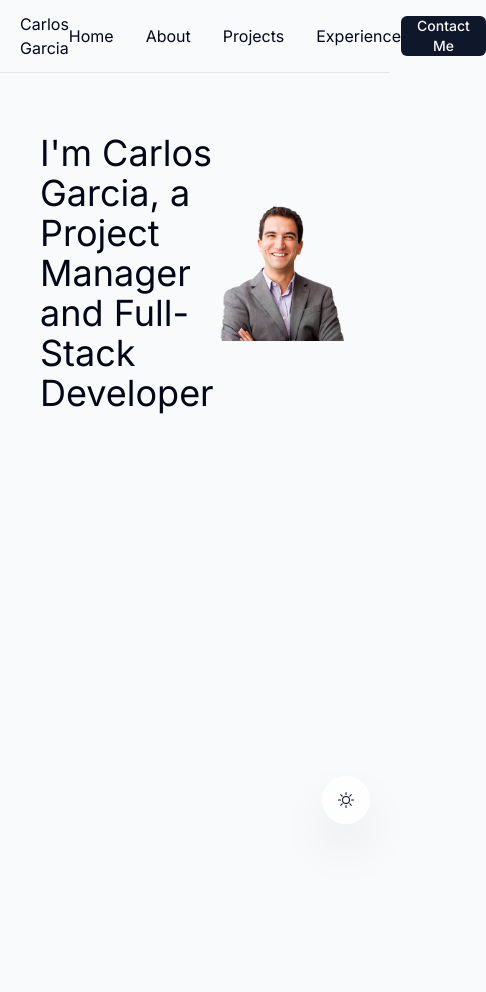
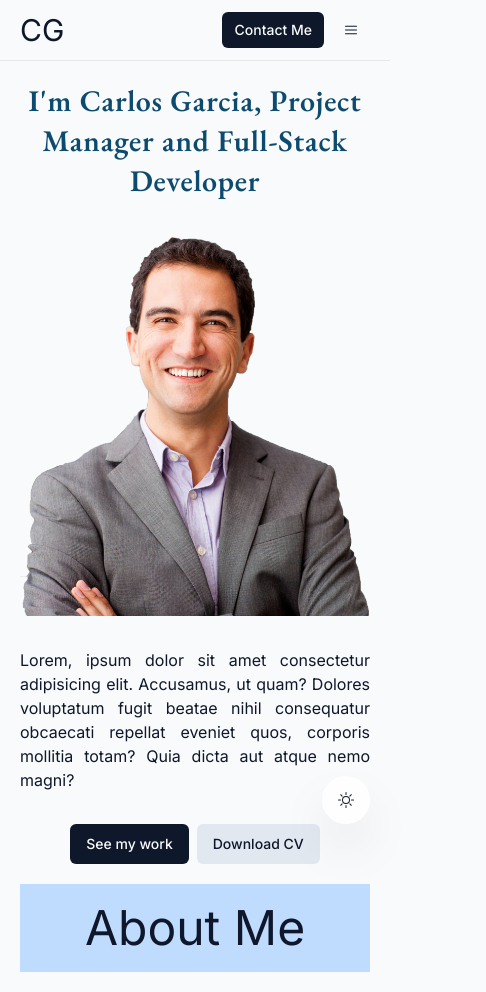
Before and after one commit to carlossgarcia95/personal-portfolio, a Next.js app: page / in a window 390 px wide. Shown: the whole page, 486 px wide, since content can reach past the window. Before the commit the page ends 844 px from the top, so only its background shows below. Built offline with nearby package versions, Linux system fonts and the light colour scheme.

Commit message:
Add MobileMenu, doanloadable resume.

```diff
--- /dev/null
+++ b/app/components/about.tsx
@@ -0,0 +1,13 @@
+import React from "react";
+
+const About = () => {
+  return (
+    <section id="about" className="bg-blue-200">
+      <div className="py-5 flex justify-center mx-auto center">
+        <h2 className="text-5xl">About Me</h2>
+      </div>
+    </section>
+  );
+};
+
+export default About;
--- a/app/components/hero.tsx
+++ b/app/components/hero.tsx
@@ -1,22 +1,52 @@
 import React from "react";
 import Image from "next/image";
+import { Button, buttonVariants } from "./ui/button";
+import { eb_garamond, teko } from "./ui/fonts";
+import Link from "next/link";
 
 const Hero = () => {
   return (
     <section id="hero">
-      <div className="flex justify-between items-center p-10">
-        <div className="flex-1 max-w-lg">
-          <h1 className="text-4xl">
-            I'm Carlos Garcia, a Project Manager and Full-Stack Developer
+      <div className="flex flex-col md:flex-row justify-between items-center">
+        <div className="flex-1 max-w-xl space-y-8">
+          <h1
+            className={`${eb_garamond.className} text-sky-900 dark:text-slate-50 text-center md:text-left text-3xl sm:text-4xl lg:text-5xl xl:text-6xl leading-10 sm:leading-[3rem] lg:leading-[4rem] xl:leading-[4.5rem] font-semibold md:font-bold tracking-wide`}
+          >
+            I'm Carlos Garcia, Project Manager and Full-Stack Developer
           </h1>
+          <div className="flex justify-center md:hidden">
+            <Image
+              src="/person-transparent.png"
+              alt="Carlos Garcia image"
+              width={450}
+              height={450}
+              className="self-center"
+            />
+          </div>
+          <p className="text-justify">
+            Lorem, ipsum dolor sit amet consectetur adipisicing elit. Accusamus,
+            ut quam? Dolores voluptatum fugit beatae nihil consequatur obcaecati
+            repellat eveniet quos, corporis mollitia totam? Quia dicta aut atque
+            nemo magni?
+          </p>
+          <div className="flex gap-2 justify-center md:justify-start pb-5">
+            <Button>See my work</Button>
+            <a
+              href="/Resume-carlos-garcia.pdf"
+              className={buttonVariants({ variant: "secondary" })}
+              download
+            >
+              Download CV
+            </a>
+          </div>
         </div>
 
-        <div className="relative aspect-square flex-1 max-w-2xl">
+        <div className="hidden relative aspect-square flex-1 max-w-2xl md:block">
           <Image
             src="/person-transparent.png"
             alt="Carlos Garcia image"
             fill
-            className="object-contain"
+            className="object-contain pt-5"
           />
         </div>
       </div>
--- /dev/null
+++ b/app/components/mobile-menu.tsx
@@ -0,0 +1,44 @@
+"use client";
+
+import {
+  Sheet,
+  SheetClose,
+  SheetContent,
+  SheetDescription,
+  SheetFooter,
+  SheetHeader,
+  SheetTitle,
+  SheetTrigger,
+} from "@/app/components/ui/sheet";
+import { RxHamburgerMenu } from "react-icons/rx";
+import { Button } from "./ui/button";
+
+const MobileMenu = () => {
+  return (
+    <Sheet>
+      <SheetTrigger asChild>
+        <Button variant={"ghost"} size={"sm"} className="block md:hidden">
+          <RxHamburgerMenu />
+        </Button>
+      </SheetTrigger>
+      <SheetContent>
+        <SheetHeader>
+          <SheetTitle>Edit profile</SheetTitle>
+          <SheetDescription>
+            Make changes to your profile here. Click save when you're done.
+          </SheetDescription>
+        </SheetHeader>
+        <div className="grid gap-4 py-4">
+          <div className="grid grid-cols-4 items-center gap-4"></div>
+        </div>
+        <SheetFooter>
+          <SheetClose asChild>
+            <Button type="submit">Save changes</Button>
+          </SheetClose>
+        </SheetFooter>
+      </SheetContent>
+    </Sheet>
+  );
+};
+
+export default MobileMenu;
--- a/app/components/navbar.tsx
+++ b/app/components/navbar.tsx
@@ -1,5 +1,5 @@
 import Link from "next/link";
-import React from "react";
+import MobileMenu from "./mobile-menu";
 import { Button } from "./ui/button";
 
 type Navlink = {
@@ -15,15 +15,20 @@ const navbar = () => {
     { text: "Experience", href: "/#experience" },
   ];
   return (
-    <nav className="border-b mb-5 px-5 py-3">
-      <div className="flex justify-between items-center">
-        <Link href="/">Carlos Garcia</Link>
-        <div className="flex justify-end gap-8">
+    <nav className="sticky border-b px-5 py-3">
+      <div className="flex max-w-7xl mx-auto justify-between items-center">
+        <Link href="/" className="text-3xl font-normal">
+          CG
+        </Link>
+        <div className="hidden md:flex justify-end gap-8 text-xz">
           {navLinks.map((link) => (
-            <Link href={link.href}>{link.text}</Link>
+            <Link className="text-slate-700 hover:text-sky-600 transition" href={link.href}>{link.text}</Link>
           ))}
         </div>
-        <Button>Contact Me</Button>
+        <div className="flex items-center gap-2">
+          <Button size={"sm"}>Contact Me</Button>
+          <MobileMenu />
+        </div>
       </div>
     </nav>
   );
--- a/app/components/ui/button.tsx
+++ b/app/components/ui/button.tsx
@@ -15,7 +15,7 @@ const buttonVariants = cva(
         outline:
           "border border-slate-200 bg-white hover:bg-slate-100 hover:text-slate-900 dark:border-slate-800 dark:bg-slate-950 dark:hover:bg-slate-800 dark:hover:text-slate-50",
         secondary:
-          "bg-slate-100 text-slate-900 hover:bg-slate-100/80 dark:bg-slate-800 dark:text-slate-50 dark:hover:bg-slate-800/80",
+          "bg-slate-200 text-slate-900 hover:bg-slate-200/80 dark:bg-slate-800 dark:text-slate-50 dark:hover:bg-slate-800/80",
         ghost: "hover:bg-slate-100 hover:text-slate-900 dark:hover:bg-slate-800 dark:hover:text-slate-50",
         link: "text-slate-900 underline-offset-4 hover:underline dark:text-slate-50",
       },
--- /dev/null
+++ b/app/components/ui/fonts.ts
@@ -0,0 +1,13 @@
+import { Inter, Teko, EB_Garamond } from "next/font/google";
+
+export const inter = Inter({ subsets: ["latin"] });
+
+export const teko = Teko({
+  weight: ["300"],
+  subsets: ["latin"],
+});
+
+export const eb_garamond = EB_Garamond({
+  weight: ["400", "500", "600", "700", "800"],
+  subsets: ["latin"],
+});
--- /dev/null
+++ b/app/components/ui/sheet.tsx
@@ -0,0 +1,146 @@
+"use client"
+
+import * as React from "react"
+import * as SheetPrimitive from "@radix-ui/react-dialog"
+import { cva, type VariantProps } from "class-variance-authority"
+import { X } from "lucide-react"
+
+import { cn } from "@/lib/utils"
+
+const Sheet = SheetPrimitive.Root
+
+const SheetTrigger = SheetPrimitive.Trigger
+
+const SheetClose = SheetPrimitive.Close
+
+const SheetPortal = ({
+  className,
+  ...props
+}: SheetPrimitive.DialogPortalProps) => (
+  <SheetPrimitive.Portal className={cn(className)} {...props} />
+)
+SheetPortal.displayName = SheetPrimitive.Portal.displayName
+
+const SheetOverlay = React.forwardRef<
+  React.ElementRef<typeof SheetPrimitive.Overlay>,
+  React.ComponentPropsWithoutRef<typeof SheetPrimitive.Overlay>
+>(({ className, ...props }, ref) => (
+  <SheetPrimitive.Overlay
+    className={cn(
+      "fixed inset-0 z-50 bg-white/80 backdrop-blur-sm data-[state=open]:animate-in data-[state=closed]:animate-out data-[state=closed]:fade-out-0 data-[state=open]:fade-in-0 dark:bg-slate-950/80",
+      className
+    )}
+    {...props}
+    ref={ref}
+  />
+))
+SheetOverlay.displayName = SheetPrimitive.Overlay.displayName
+
+const sheetVariants = cva(
+  "fixed z-50 gap-4 bg-white p-6 shadow-lg transition ease-in-out data-[state=open]:animate-in data-[state=closed]:animate-out data-[state=closed]:duration-300 data-[state=open]:duration-500 dark:bg-slate-950",
+  {
+    variants: {
+      side: {
+        top: "inset-x-0 top-0 border-b data-[state=closed]:slide-out-to-top data-[state=open]:slide-in-from-top",
+        bottom:
+          "inset-x-0 bottom-0 border-t data-[state=closed]:slide-out-to-bottom data-[state=open]:slide-in-from-bottom",
+        left: "inset-y-0 left-0 h-full w-3/4 border-r data-[state=closed]:slide-out-to-left data-[state=open]:slide-in-from-left sm:max-w-sm",
+        right:
+          "inset-y-0 right-0 h-full w-3/4  border-l data-[state=closed]:slide-out-to-right data-[state=open]:slide-in-from-right sm:max-w-sm",
+      },
+    },
+    defaultVariants: {
+      side: "right",
+    },
+  }
+)
+
+interface SheetContentProps
+  extends React.ComponentPropsWithoutRef<typeof SheetPrimitive.Content>,
+    VariantProps<typeof sheetVariants> {}
+
+const SheetContent = React.forwardRef<
+  React.ElementRef<typeof SheetPrimitive.Content>,
+  SheetContentProps
+>(({ side = "right", className, children, ...props }, ref) => (
+  <SheetPortal>
+    <SheetOverlay />
+    <SheetPrimitive.Content
+      ref={ref}
+      className={cn(sheetVariants({ side }), className)}
+      {...props}
+    >
+      {children}
+      <SheetPrimitive.Close className="absolute right-4 top-4 rounded-sm opacity-70 ring-offset-white transition-opacity hover:opacity-100 focus:outline-none focus:ring-2 focus:ring-slate-950 focus:ring-offset-2 disabled:pointer-events-none data-[state=open]:bg-slate-100 dark:ring-offset-slate-950 dark:focus:ring-slate-300 dark:data-[state=open]:bg-slate-800">
+        <X className="h-4 w-4" />
+        <span className="sr-only">Close</span>
+      </SheetPrimitive.Close>
+    </SheetPrimitive.Content>
+  </SheetPortal>
+))
+SheetContent.displayName = SheetPrimitive.Content.displayName
+
+const SheetHeader = ({
+  className,
+  ...props
+}: React.HTMLAttributes<HTMLDivElement>) => (
+  <div
+    className={cn(
+      "flex flex-col space-y-2 text-center sm:text-left",
+      className
+    )}
+    {...props}
+  />
+)
+SheetHeader.displayName = "SheetHeader"
+
+const SheetFooter = ({
+  className,
+  ...props
+}: React.HTMLAttributes<HTMLDivElement>) => (
+  <div
+    className={cn(
+      "flex flex-col-reverse sm:flex-row sm:justify-end sm:space-x-2",
+      className
+    )}
+    {...props}
+  />
+)
+SheetFooter.displayName = "SheetFooter"
+
+const SheetTitle = React.forwardRef<
+  React.ElementRef<typeof SheetPrimitive.Title>,
+  React.ComponentPropsWithoutRef<typeof SheetPrimitive.Title>
+>(({ className, ...props }, ref) => (
+  <SheetPrimitive.Title
+    ref={ref}
+    className={cn("text-lg font-semibold text-slate-950 dark:text-slate-50", className)}
+    {...props}
+  />
+))
+SheetTitle.displayName = SheetPrimitive.Title.displayName
+
+const SheetDescription = React.forwardRef<
+  React.ElementRef<typeof SheetPrimitive.Description>,
+  React.ComponentPropsWithoutRef<typeof SheetPrimitive.Description>
+>(({ className, ...props }, ref) => (
+  <SheetPrimitive.Description
+    ref={ref}
+    className={cn("text-sm text-slate-500 dark:text-slate-400", className)}
+    {...props}
+  />
+))
+SheetDescription.displayName = SheetPrimitive.Description.displayName
+
+export {
+  Sheet,
+  SheetPortal,
+  SheetOverlay,
+  SheetTrigger,
+  SheetClose,
+  SheetContent,
+  SheetHeader,
+  SheetFooter,
+  SheetTitle,
+  SheetDescription,
+}
--- a/app/layout.tsx
+++ b/app/layout.tsx
@@ -4,8 +4,7 @@ import ThemeSwitch from "./components/theme-switch";
 import ThemeContextProvider from "./context/theme-context";
 import "./globals.css";
 import Navbar from "./components/navbar";
-
-const inter = Inter({ subsets: ["latin"] });
+import { inter } from "./components/ui/fonts";
 
 export const metadata: Metadata = {
   title: "Create Next App",
@@ -20,14 +19,11 @@ export default function RootLayout({
   return (
     <html lang="en" className="!scroll-smooth">
       <body
-        className={`${inter.className} bg-slate-50 text-slate-950 dark:bg-slate-900 dark:text-slate-50 dark:text-opacity-90`}
+        className={`${inter.className} antialiased bg-slate-50 text-slate-900 dark:bg-slate-900 dark:text-slate-50 dark:text-opacity-90`}
       >
         <ThemeContextProvider>
           <Navbar />
-          <main className="max-w-7xl mx-auto">
-
-          {children}
-          </main>
+          <main className="max-w-7xl mx-auto p-5">{children}</main>
           <ThemeSwitch />
         </ThemeContextProvider>
       </body>
--- a/app/page.tsx
+++ b/app/page.tsx
@@ -1,10 +1,12 @@
 import Image from "next/image";
 import Hero from "./components/hero";
+import About from "./components/about";
 
 export default function Home() {
   return (
     <main>
       <Hero />
+      <About />
     </main>
   );
 }
--- a/package.json
+++ b/package.json
@@ -9,6 +9,7 @@
     "lint": "next lint"
   },
   "dependencies": {
+    "@radix-ui/react-dialog": "^1.0.5",
     "@radix-ui/react-slot": "^1.0.2",
     "class-variance-authority": "^0.7.0",
     "clsx": "^2.0.0",
```
Also changed, not shown: 2 other files (tests, documents, lock files or other folders).
